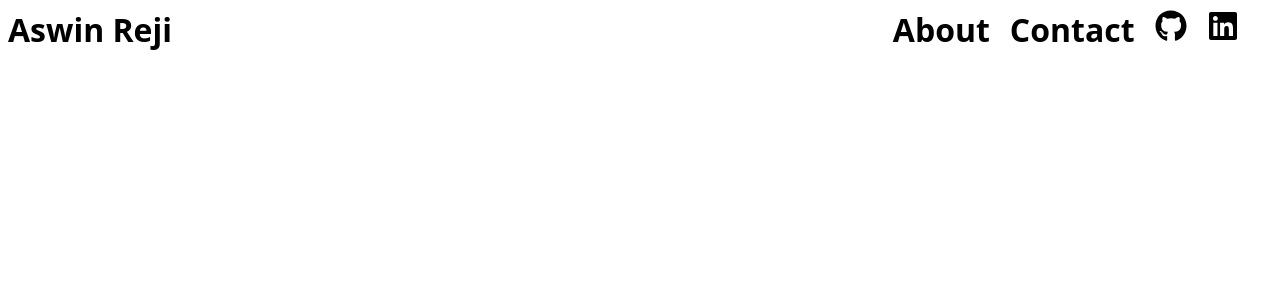
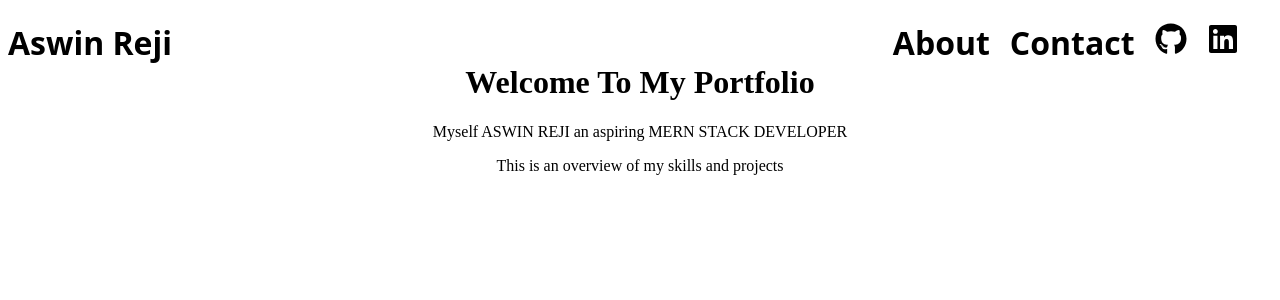
Before and after one commit to dev-aswinreji/portfolio, a React (Vite) app: page / in a window 1280 px wide. Shown: the top 300 px of the page. Built offline with nearby package versions, Linux system fonts and the light colour scheme.

Commit message:
feat: Added a small introduction about myself in home heading of my portfolio

```diff
--- a/src/App.tsx
+++ b/src/App.tsx
@@ -1,10 +1,12 @@
 import "./App.css";
 import Navbar from "./components/navbar/navbar";
+import Home from "./pages/home/home";
 
 function App() {
   return (
     <>
     <Navbar/>
+    <Home/>
     </>
   );
 }
--- /dev/null
+++ b/src/pages/home/components/home-heading.tsx
@@ -0,0 +1,11 @@
+export default function HomeHeading() {
+    return (
+        <div className="home-heading">
+            <h1>
+                Welcome To My Portfolio
+            </h1>
+            <p>Myself ASWIN REJI an aspiring MERN STACK DEVELOPER</p>
+            <p>This is an overview of my skills and projects</p>
+        </div>
+    )
+}
--- a/src/pages/home/home.css
+++ b/src/pages/home/home.css
@@ -0,0 +1,8 @@
+.home {
+    padding: 2rem;
+  }
+
+  .home-heading {
+    text-align: center;
+    margin-bottom: 2rem;
+  }
--- a/src/pages/home/home.tsx
+++ b/src/pages/home/home.tsx
@@ -0,0 +1,10 @@
+import HomeHeading from "./components/home-heading";
+import "./home.css"
+
+export default function Home(){
+    return (
+        <>
+       <HomeHeading/>
+        </>
+    )
+}
```
